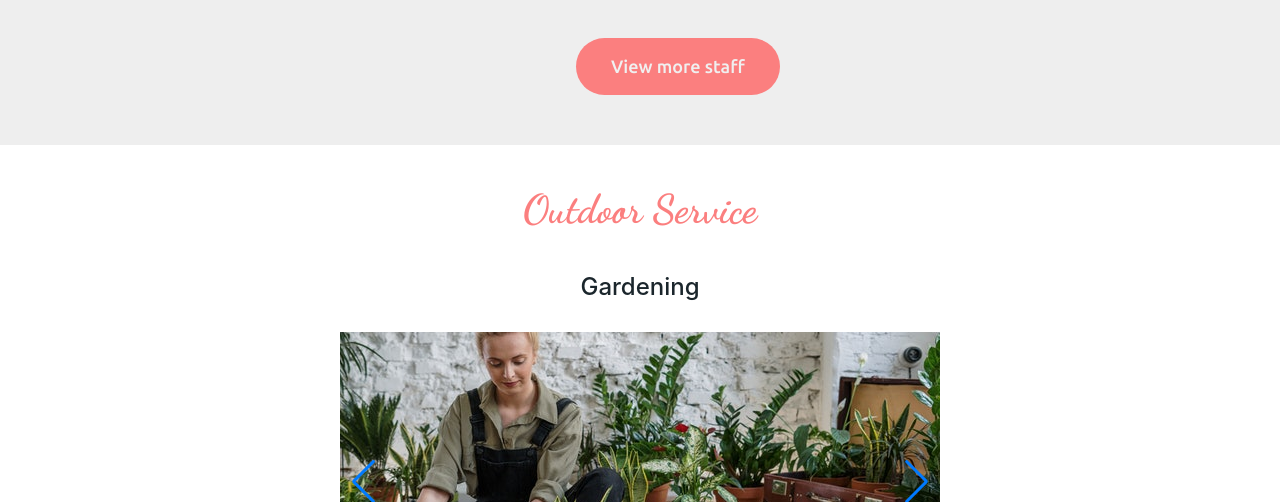
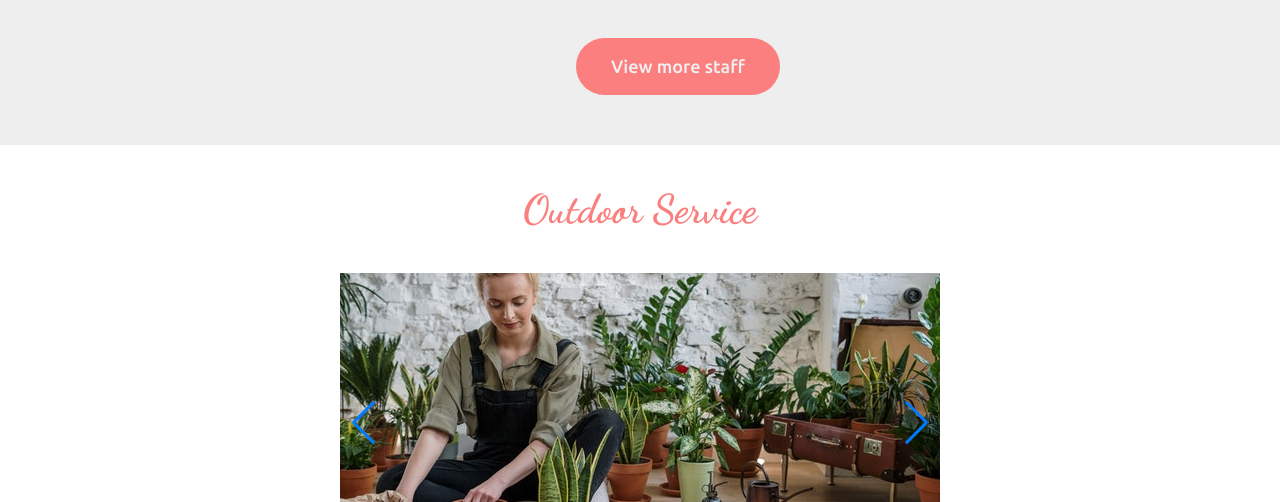
Before and after one commit to foha8807/ThreeRiversHospitality, a plain HTML site: page index.html in a window 1280 px wide. Shown: the part 2197-2699 px from the top of the page. Drawn offline with nearby package versions, Linux system fonts and the light colour scheme.

Commit message:
Add files via upload

```diff
--- a/css/style.css
+++ b/css/style.css
@@ -133,13 +133,6 @@
 }
 
 
-
-.hotel-title {
-    color: #1b262c;
-    text-align: center;
-    margin-top: 40px;
-    margin-bottom: 30px;
-}
 
 .text-align {
     text-align: left;
--- a/index.html
+++ b/index.html
@@ -176,7 +176,7 @@
 
     <section id="garden">
         <h3 class="garden-subtitle">Outdoor Service</h3>
-        <h4 class="hotel-title">Gardening</h4>
+
         <div class="swiper-container">
             <div class="swiper-wrapper">
                 <!-- Slides -->
```
